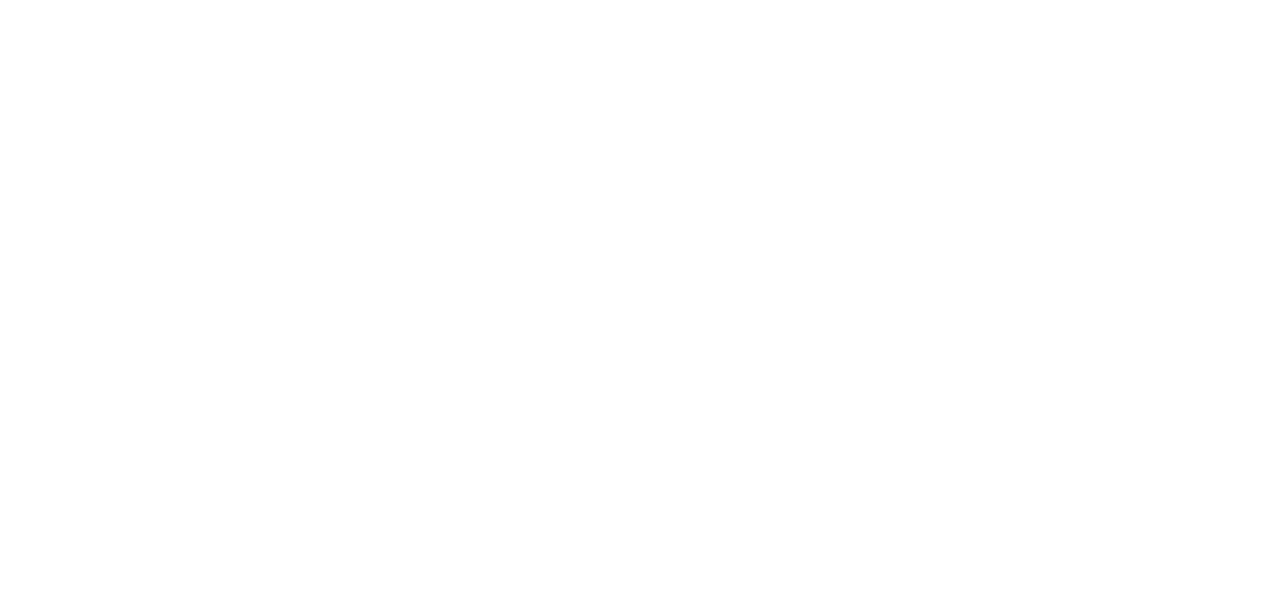
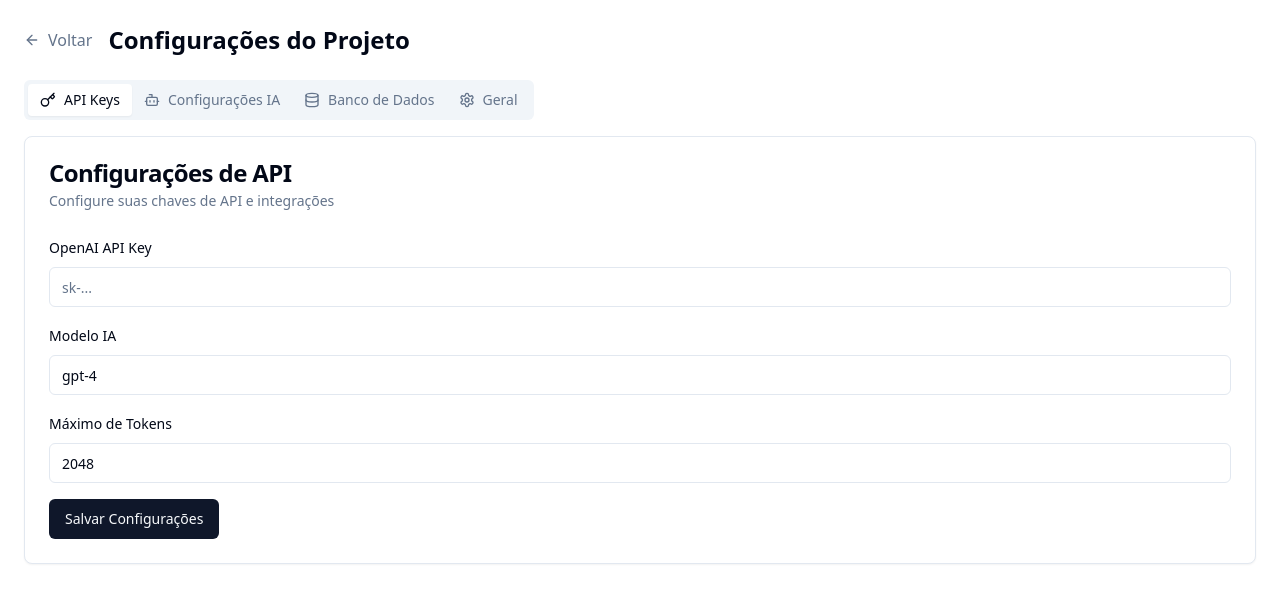
Before and after one commit to tgabriel324/dev-assistant-aid, a React (Vite) app: page /admin in a window 1280 px wide. Before the commit this address had no page. Shown: the top 602 px of the page. Built offline with nearby package versions, Linux system fonts and the light colour scheme.

Commit message:
Add admin configuration section
Implement an administrative section for internal project configuration, allowing users to manage API settings and other configurations.
[skip gpt_engineer]

```diff
--- a/src/App.tsx
+++ b/src/App.tsx
@@ -4,6 +4,7 @@ import { TooltipProvider } from "@/components/ui/tooltip";
 import { QueryClient, QueryClientProvider } from "@tanstack/react-query";
 import { BrowserRouter, Routes, Route } from "react-router-dom";
 import Index from "./pages/Index";
+import Admin from "./pages/Admin";
 
 const queryClient = new QueryClient();
 
@@ -15,6 +16,7 @@ const App = () => (
       <BrowserRouter>
         <Routes>
           <Route path="/" element={<Index />} />
+          <Route path="/admin" element={<Admin />} />
         </Routes>
       </BrowserRouter>
     </TooltipProvider>
--- a/src/data/agents.ts
+++ b/src/data/agents.ts
@@ -1,4 +1,4 @@
-import { Brain, Code2, Layout, Network, Settings, Database, Shield, Cpu } from "lucide-react";
+import { Brain, Code2, Layout, Network, Settings, Database, Shield, Cpu, Bot, Globe, Lock, Cloud } from "lucide-react";
 import { Agent } from "@/types";
 
 export const agents: Agent[] = [
@@ -49,5 +49,29 @@ export const agents: Agent[] = [
     name: "AI Engineer",
     icon: Cpu,
     description: "Integração de IA, machine learning e processamento de linguagem natural."
+  },
+  {
+    id: "chatbot",
+    name: "Chatbot Specialist",
+    icon: Bot,
+    description: "Desenvolvimento de chatbots e assistentes virtuais inteligentes."
+  },
+  {
+    id: "web3",
+    name: "Web3 Developer",
+    icon: Globe,
+    description: "Desenvolvimento de aplicações descentralizadas e smart contracts."
+  },
+  {
+    id: "auth",
+    name: "Auth Specialist",
+    icon: Lock,
+    description: "Implementação de sistemas de autenticação e autorização seguros."
+  },
+  {
+    id: "cloud",
+    name: "Cloud Architect",
+    icon: Cloud,
+    description: "Arquitetura e implementação de soluções em nuvem."
   }
 ];
--- /dev/null
+++ b/src/pages/Admin.tsx
@@ -0,0 +1,153 @@
+import { useState } from "react";
+import { Card, CardContent, CardDescription, CardHeader, CardTitle } from "@/components/ui/card";
+import { Input } from "@/components/ui/input";
+import { Button } from "@/components/ui/button";
+import { Label } from "@/components/ui/label";
+import { Tabs, TabsContent, TabsList, TabsTrigger } from "@/components/ui/tabs";
+import { toast } from "sonner";
+import { Link } from "react-router-dom";
+import { ArrowLeft, Key, Settings, Database, Bot } from "lucide-react";
+
+const Admin = () => {
+  const [openAIKey, setOpenAIKey] = useState(localStorage.getItem("openai_api_key") || "");
+  const [modelName, setModelName] = useState(localStorage.getItem("ai_model") || "gpt-4");
+  const [maxTokens, setMaxTokens] = useState(localStorage.getItem("max_tokens") || "2048");
+
+  const saveSettings = (section: string) => {
+    switch (section) {
+      case "api":
+        localStorage.setItem("openai_api_key", openAIKey);
+        localStorage.setItem("ai_model", modelName);
+        localStorage.setItem("max_tokens", maxTokens);
+        break;
+      // Add more cases for other settings sections
+    }
+    toast.success("Configurações salvas com sucesso!");
+  };
+
+  return (
+    <div className="container mx-auto p-6">
+      <div className="mb-6 flex items-center gap-4">
+        <Link to="/" className="flex items-center text-muted-foreground hover:text-foreground">
+          <ArrowLeft className="mr-2 h-4 w-4" />
+          Voltar
+        </Link>
+        <h1 className="text-2xl font-bold">Configurações do Projeto</h1>
+      </div>
+
+      <Tabs defaultValue="api" className="space-y-4">
+        <TabsList>
+          <TabsTrigger value="api" className="flex items-center gap-2">
+            <Key className="h-4 w-4" />
+            API Keys
+          </TabsTrigger>
+          <TabsTrigger value="ai" className="flex items-center gap-2">
+            <Bot className="h-4 w-4" />
+            Configurações IA
+          </TabsTrigger>
+          <TabsTrigger value="database" className="flex items-center gap-2">
+            <Database className="h-4 w-4" />
+            Banco de Dados
+          </TabsTrigger>
+          <TabsTrigger value="general" className="flex items-center gap-2">
+            <Settings className="h-4 w-4" />
+            Geral
+          </TabsTrigger>
+        </TabsList>
+
+        <TabsContent value="api">
+          <Card>
+            <CardHeader>
+              <CardTitle>Configurações de API</CardTitle>
+              <CardDescription>
+                Configure suas chaves de API e integrações
+              </CardDescription>
+            </CardHeader>
+            <CardContent className="space-y-4">
+              <div className="space-y-2">
+                <Label htmlFor="openai_key">OpenAI API Key</Label>
+                <Input
+                  id="openai_key"
+                  type="password"
+                  value={openAIKey}
+                  onChange={(e) => setOpenAIKey(e.target.value)}
+                  placeholder="sk-..."
+                />
+              </div>
+              <div className="space-y-2">
+                <Label htmlFor="model">Modelo IA</Label>
+                <Input
+                  id="model"
+                  value={modelName}
+                  onChange={(e) => setModelName(e.target.value)}
+                  placeholder="gpt-4"
+                />
+              </div>
+              <div className="space-y-2">
+                <Label htmlFor="max_tokens">Máximo de Tokens</Label>
+                <Input
+                  id="max_tokens"
+                  type="number"
+                  value={maxTokens}
+                  onChange={(e) => setMaxTokens(e.target.value)}
+                  placeholder="2048"
+                />
+              </div>
+              <Button onClick={() => saveSettings("api")}>Salvar Configurações</Button>
+            </CardContent>
+          </Card>
+        </TabsContent>
+
+        <TabsContent value="ai">
+          <Card>
+            <CardHeader>
+              <CardTitle>Configurações de IA</CardTitle>
+              <CardDescription>
+                Ajuste os parâmetros dos modelos de IA
+              </CardDescription>
+            </CardHeader>
+            <CardContent>
+              <p className="text-sm text-muted-foreground">
+                Em desenvolvimento...
+              </p>
+            </CardContent>
+          </Card>
+        </TabsContent>
+
+        <TabsContent value="database">
+          <Card>
+            <CardHeader>
+              <CardTitle>Configurações de Banco de Dados</CardTitle>
+              <CardDescription>
+                Gerencie suas conexões com banco de dados
+              </CardDescription>
+            </CardHeader>
+            <CardContent>
+              <p className="text-sm text-muted-foreground">
+                Em desenvolvimento...
+              </p>
+            </CardContent>
+          </Card>
+        </TabsContent>
+
+        <TabsContent value="general">
+          <Card>
+            <CardHeader>
+              <CardTitle>Configurações Gerais</CardTitle>
+              <CardDescription>
+                Configurações gerais do projeto
+              </CardDescription>
+            </CardHeader>
+            <CardContent>
+              <p className="text-sm text-muted-foreground">
+                Em desenvolvimento...
+              </p>
+            </CardContent>
+          </Card>
+        </TabsContent>
+      </Tabs>
+    </div>
+  );
+};
+
+export default Admin;
--- a/src/pages/Index.tsx
+++ b/src/pages/Index.tsx
@@ -1,41 +1,10 @@
 import { SidebarProvider, Sidebar, SidebarContent, SidebarHeader, SidebarGroup, SidebarGroupLabel, SidebarGroupContent, SidebarMenu, SidebarMenuItem, SidebarMenuButton } from "@/components/ui/sidebar";
-import { Brain, Code2, Layout, Network, Settings } from "lucide-react";
+import { agents } from "@/data/agents";
 import { useState } from "react";
 import ChatArea from "@/components/chat/ChatArea";
 import CodePreview from "@/components/preview/CodePreview";
-
-const agents = [
-  {
-    id: "ui-ux",
-    name: "UI/UX Designer",
-    icon: Layout,
-    description: "Design de interfaces e experiência do usuário"
-  },
-  {
-    id: "frontend",
-    name: "Frontend Dev",
-    icon: Code2,
-    description: "Desenvolvimento frontend com React"
-  },
-  {
-    id: "backend",
-    name: "Backend Dev",
-    icon: Network,
-    description: "APIs e banco de dados"
-  },
-  {
-    id: "architect",
-    name: "Solution Architect",
-    icon: Brain,
-    description: "Arquitetura de sistemas"
-  },
-  {
-    id: "devops",
-    name: "DevOps Engineer",
-    icon: Settings,
-    description: "CI/CD e infraestrutura"
-  }
-];
+import { Link } from "react-router-dom";
+import { Settings } from "lucide-react";
 
 const Index = () => {
   const [selectedAgent, setSelectedAgent] = useState(agents[0]);
@@ -45,7 +14,16 @@ const Index = () => {
       <div className="flex h-screen w-full bg-background">
         <Sidebar>
           <SidebarHeader className="border-b border-border/5 px-4 py-2">
-            <h2 className="text-lg font-semibold">AI Dev Assistant</h2>
+            <div className="flex items-center justify-between">
+              <h2 className="text-lg font-semibold">AI Dev Assistant</h2>
+              <Link
+                to="/admin"
+                className="p-2 hover:bg-accent rounded-md"
+                title="Configurações"
+              >
+                <Settings className="h-5 w-5" />
+              </Link>
+            </div>
           </SidebarHeader>
           <SidebarContent>
             <SidebarGroup>
```
